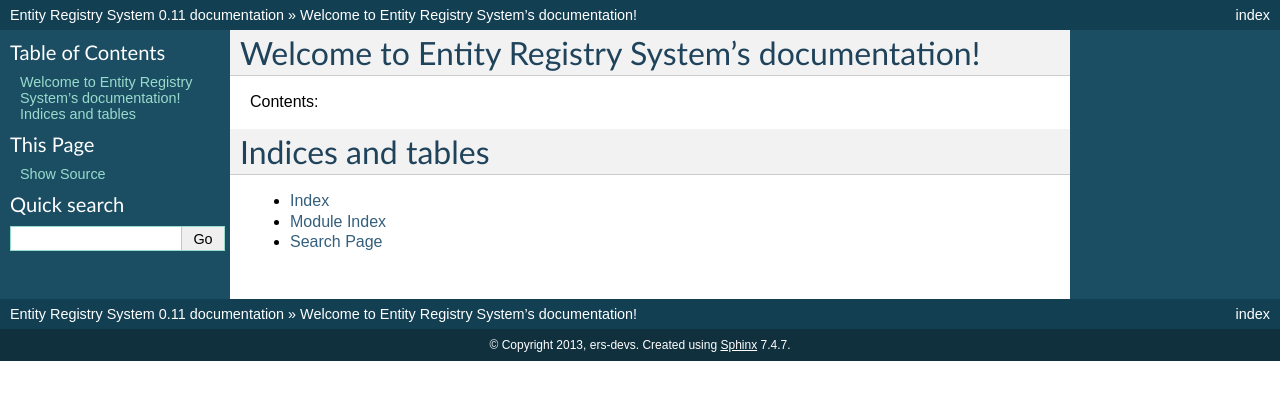
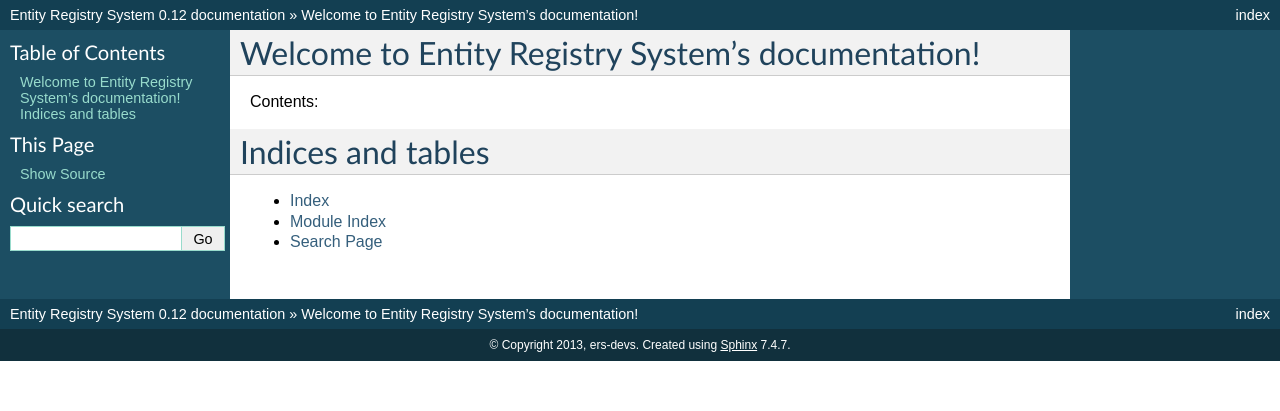
Before and after one commit to ers-devs/backup-ers, a Sphinx documentation site: the page built from docs/source/index.rst, in a window 1280 px wide. Shown: the top 411 px of the page. Built offline with Sphinx 7.4.7, drawn with Linux system fonts in a browser that asks for light colours; pages that are not in the unit, such as notebooks, are missing from menus.

Commit message:
Bump version number

```diff
--- a/docs/source/conf.py
+++ b/docs/source/conf.py
@@ -48,9 +48,9 @@
 # built documents.
 #
 # The short X.Y version.
-version = '0.11'
+version = '0.12'
 # The full version, including alpha/beta/rc tags.
-release = '0.11'
+release = '0.12'
 
 # The language for content autogenerated by Sphinx. Refer to documentation
 # for a list of supported languages.
```
Also changed, not shown: 16 other files.
